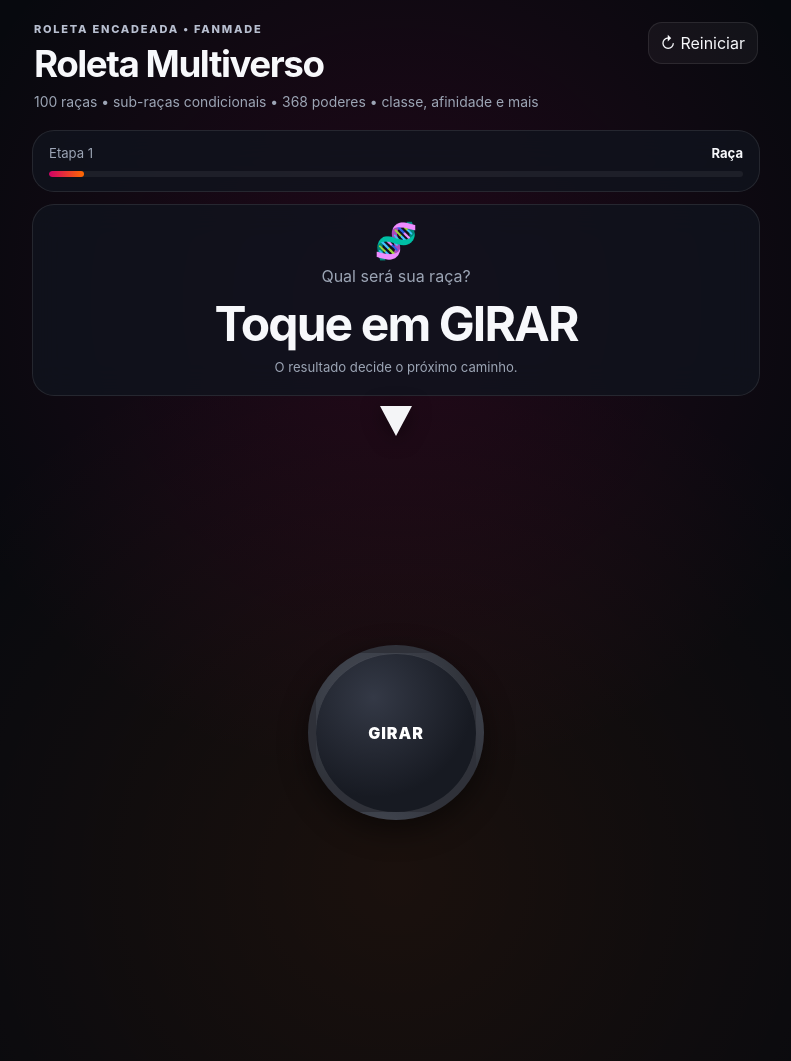
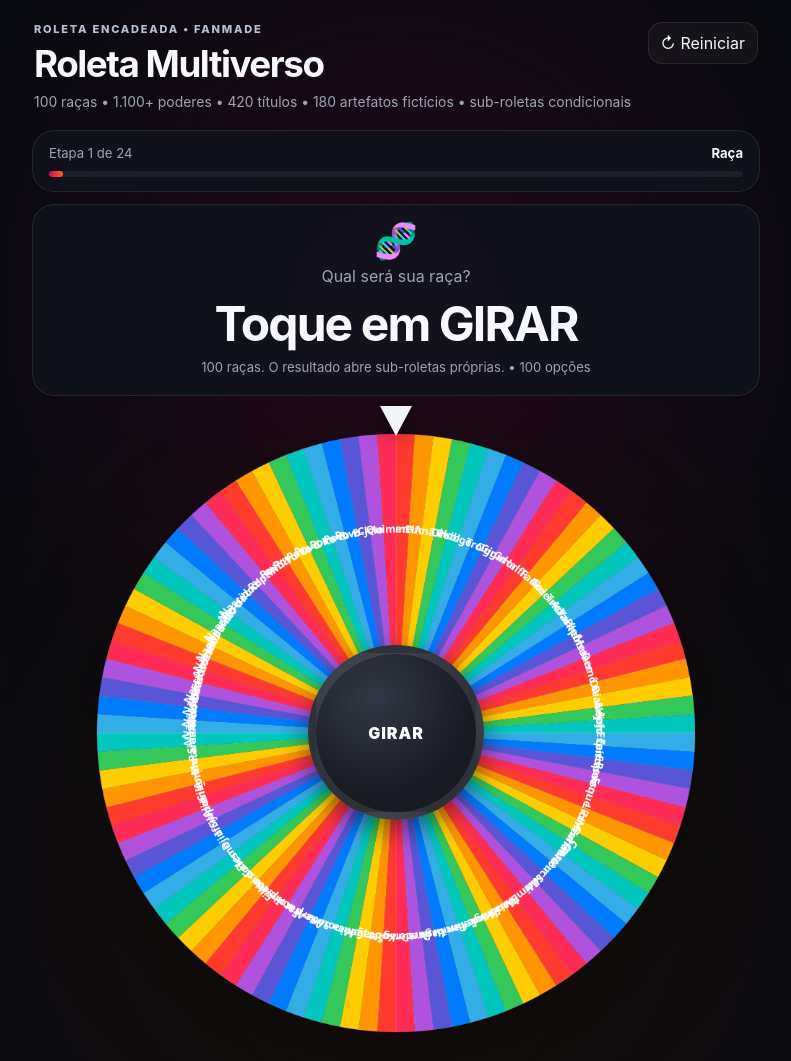
Before and after one commit to zeckofc143-hub/bot-discord-zeck, a website: page public/dashboard/roleta/index.html in a window 1280 px wide. Shown: the top 1061 px of the page, without its empty margins (244-1035 px from the left). Drawn offline with Linux system fonts and the light colour scheme.

Commit message:
Load expanded roleta data and update counts

```diff
--- a/public/dashboard/roleta/index.html
+++ b/public/dashboard/roleta/index.html
@@ -13,7 +13,7 @@
       <div>
         <p class="eyebrow">ROLETA ENCADEADA • FANMADE</p>
         <h1>Roleta Multiverso</h1>
-        <p class="subtitle">100 raças • sub-raças condicionais • 368 poderes • classe, afinidade e mais</p>
+        <p class="subtitle">100 raças • 1.100+ poderes • 420 títulos • 180 artefatos fictícios • sub-roletas condicionais</p>
       </div>
       <button id="resetBtn" class="ghost-btn" type="button">↻ Reiniciar</button>
     </header>
@@ -81,6 +81,7 @@
 
     <div id="toast" class="toast" role="status" aria-live="polite"></div>
   </main>
+  <script src="./data.js" defer></script>
   <script src="./app.js" defer></script>
 </body>
 </html>
```
